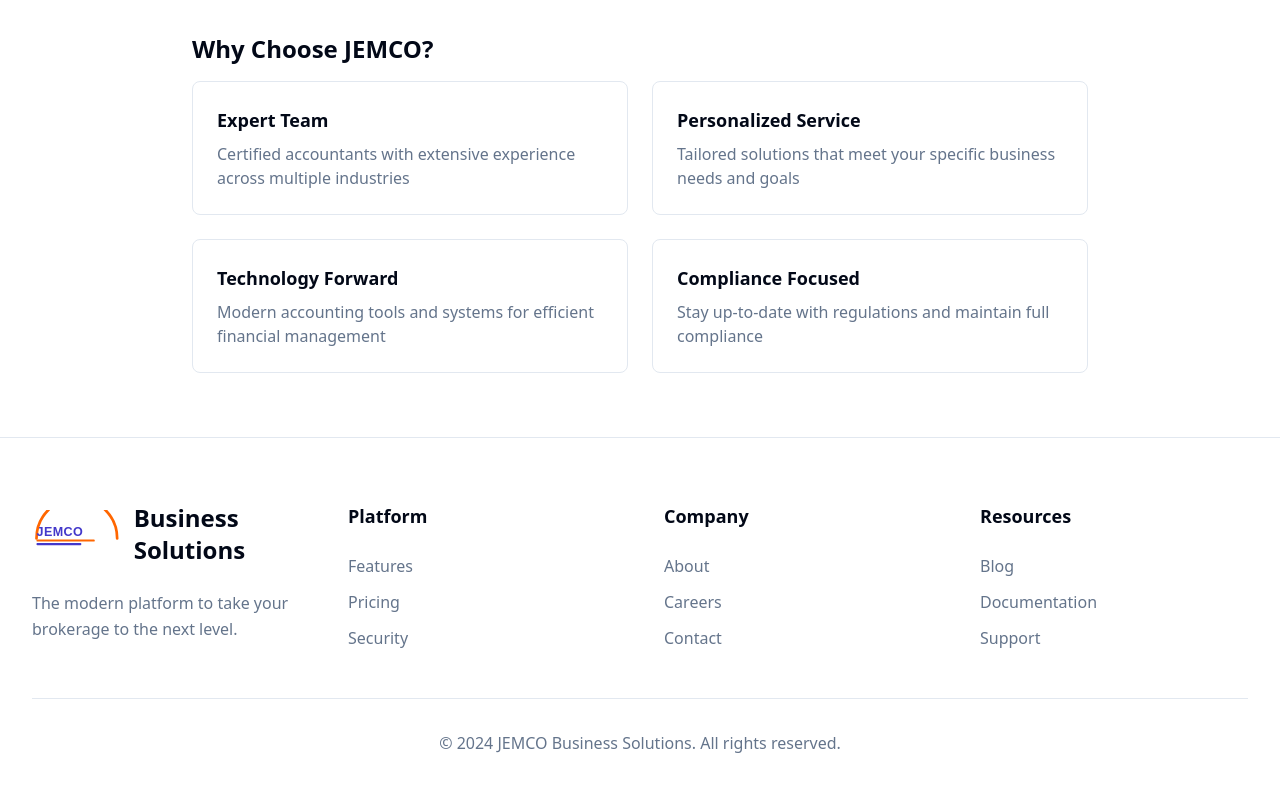
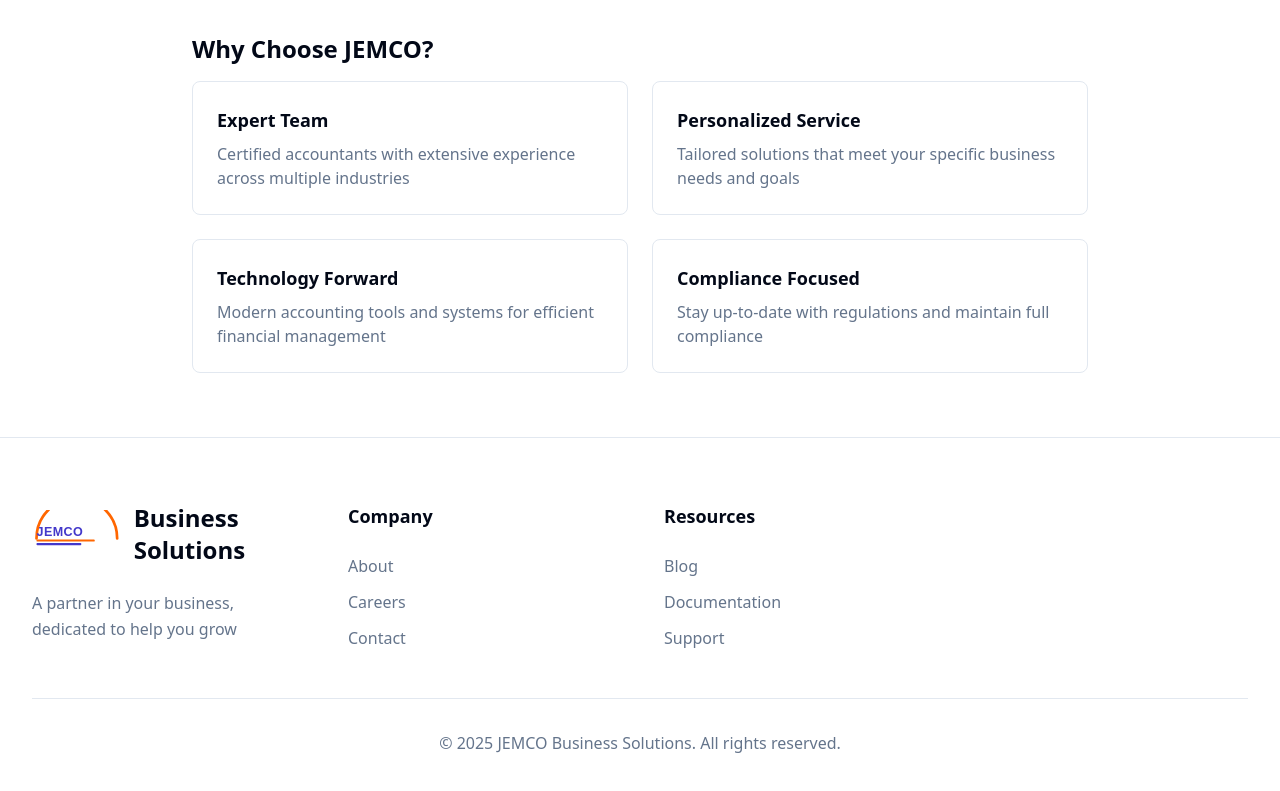
Before and after one commit to miraflorastudio/jemco-business-solutions, a React (Vite) app: page /about in a window 1280 px wide. Shown: the part 500-1291 px from the top of the page. Built offline with nearby package versions, Linux system fonts and the light colour scheme.

Commit message:
Refactor footer section

```diff
--- a/src/components/Footer.tsx
+++ b/src/components/Footer.tsx
@@ -11,24 +11,10 @@ const Footer = () => {
               <span className="text-2xl font-bold">Business Solutions</span>
             </div>
             <p className="text-base text-muted-foreground leading-relaxed max-w-sm">
-              The modern platform to take your brokerage to the next level.
+              A partner in your business, dedicated to help you grow
             </p>
           </div>
 
-          <div className="space-y-6">
-            <h4 className="font-semibold text-lg">Platform</h4>
-            <div className="space-y-3 text-base">
-              <a href="#" className="block text-muted-foreground hover:text-foreground transition-colors">
-                Features
-              </a>
-              <a href="#" className="block text-muted-foreground hover:text-foreground transition-colors">
-                Pricing
-              </a>
-              <a href="#" className="block text-muted-foreground hover:text-foreground transition-colors">
-                Security
-              </a>
-            </div>
-          </div>
 
           <div className="space-y-6">
             <h4 className="font-semibold text-lg">Company</h4>
@@ -62,7 +48,7 @@ const Footer = () => {
         </div>
 
         <div className="border-t mt-12 pt-8 text-center text-base text-muted-foreground">
-          <p>&copy; 2024 JEMCO Business Solutions. All rights reserved.</p>
+          <p>&copy; 2025 JEMCO Business Solutions. All rights reserved.</p>
         </div>
       </div>
     </footer>
```
